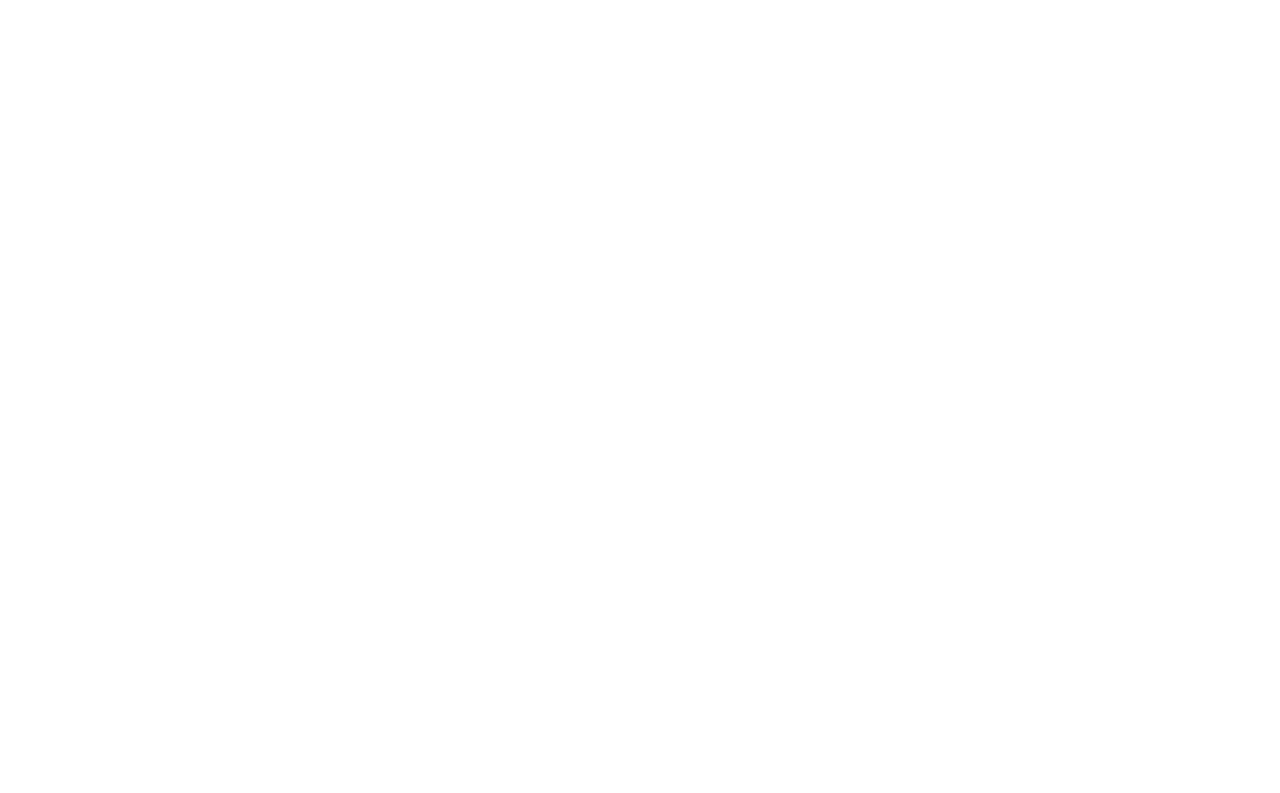
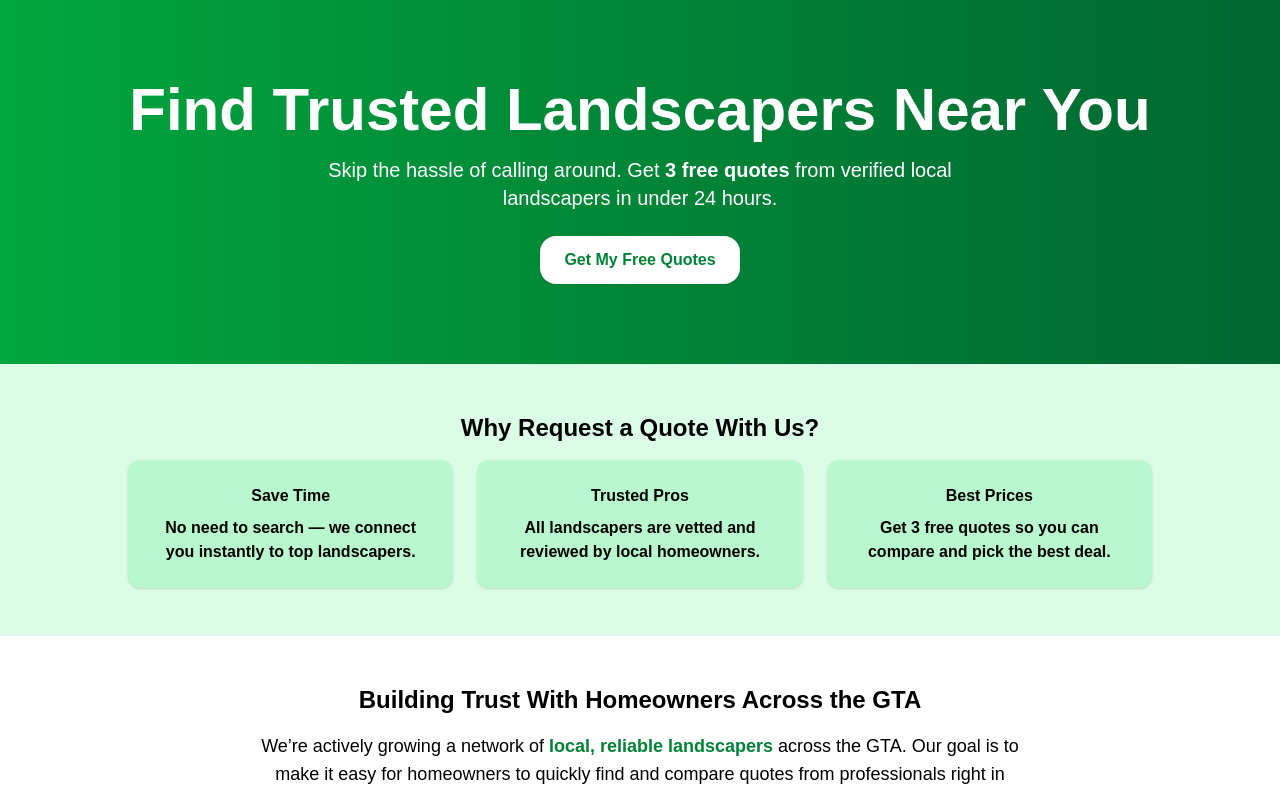
Before and after one commit to olaade27/WeFindLocalPros_Landscaping, a Next.js app: page / in a window 1280 px wide. Shown: the top 793 px of the page. Built offline with nearby package versions, Linux system fonts and the light colour scheme.

Commit message:
updated layout

```diff
--- a/app/layout.js
+++ b/app/layout.js
@@ -18,10 +18,7 @@
       <head>
         <title>We Find Local Pros</title>
         <link rel="icon" href="/favicon.png"/>
-        <body className={`${geistSans.variable} ${geistMono.variable} antialiased`}>
-        {children}
-
-        <Script id="facebook-pixel" strategy="afterInteractive">
+         <Script id="facebook-pixel" strategy="afterInteractive">
           {`
           !function(f,b,e,v,n,t,s)
           {if(f.fbq)return;n=f.fbq=function(){n.callMethod?
@@ -40,8 +37,10 @@
             src="https://www.facebook.com/tr?id=1783002589092153&ev=PageView&noscript=1"
             />
         </noscript>
+      </head>
+      <body className={`${geistSans.variable} ${geistMono.variable} antialiased`}>
+        {children}
       </body>
-      </head>
     </html>
   );
 }
```
